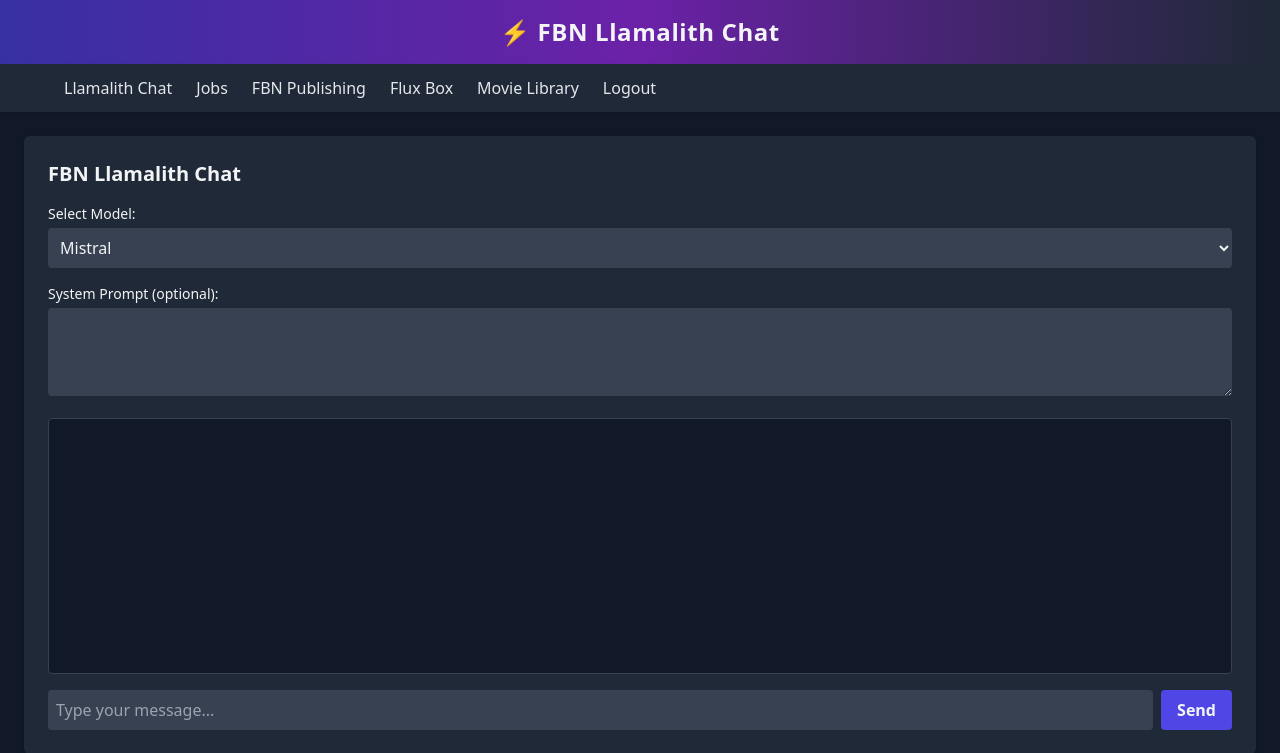
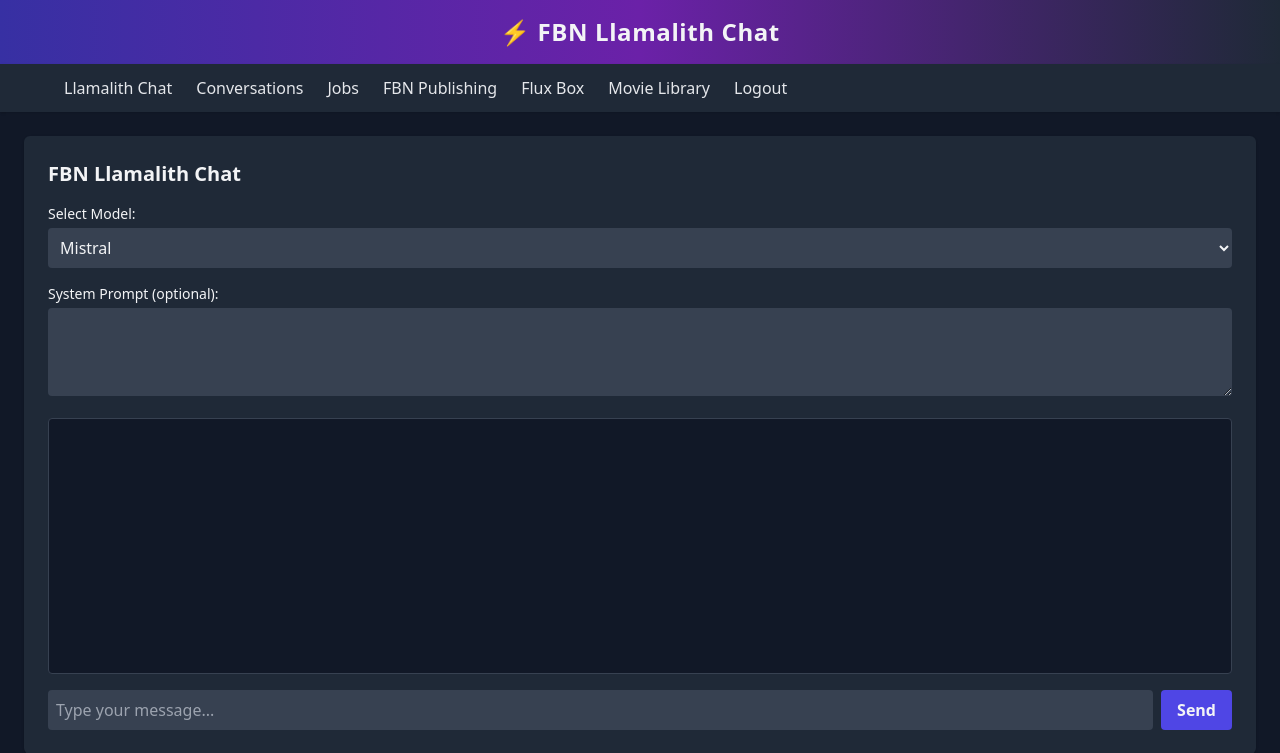
Before and after one commit to Hisha/llamalith, a FastAPI app: page / in a window 1280 px wide. Shown: the top 753 px of the page. Run offline with FastAPI, Linux system fonts and the light colour scheme; the visitor is signed in with stand-in values (Sample User, id 1); some libraries are stand-ins or nearby versions.

Commit message:
Update base.html

```diff
--- a/templates/base.html
+++ b/templates/base.html
@@ -28,6 +28,7 @@
   <nav class="bg-gray-800 text-gray-200 px-6 py-3 shadow">
     <div class="max-w-6xl mx-auto flex space-x-6">
       <a href="/chat/" class="hover:underline">Llamalith Chat</a>
+      <a href="{{ request.scope.root_path }}/conversations" class="hover:underline">Conversations</a>
       <a href="{{ request.scope.root_path }}/jobs" class="hover:underline">Jobs</a>
       <a href="/fbnp/" class="hover:underline">FBN Publishing</a>
       <a href="/flux/" class="hover:underline">Flux Box</a>
```
